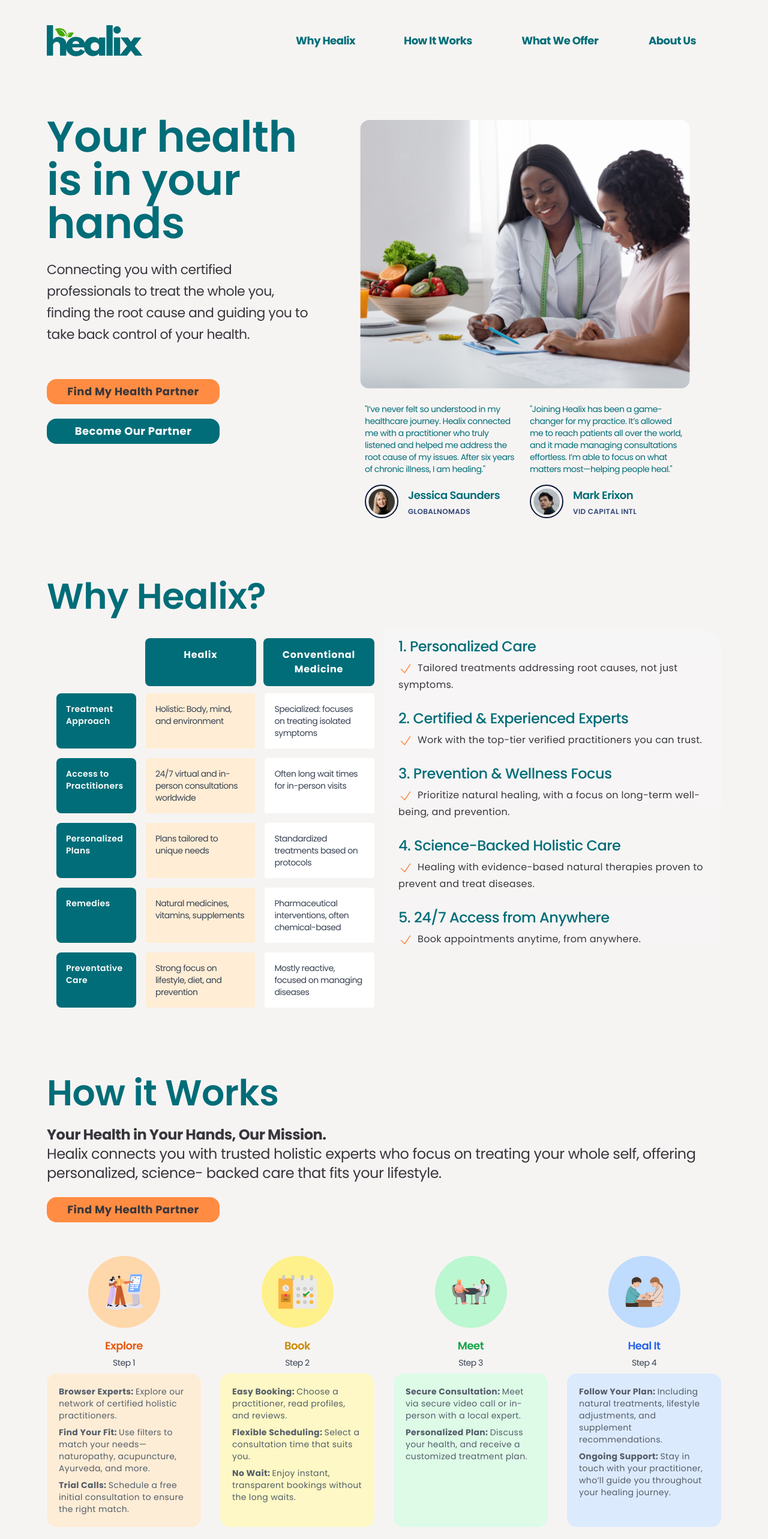
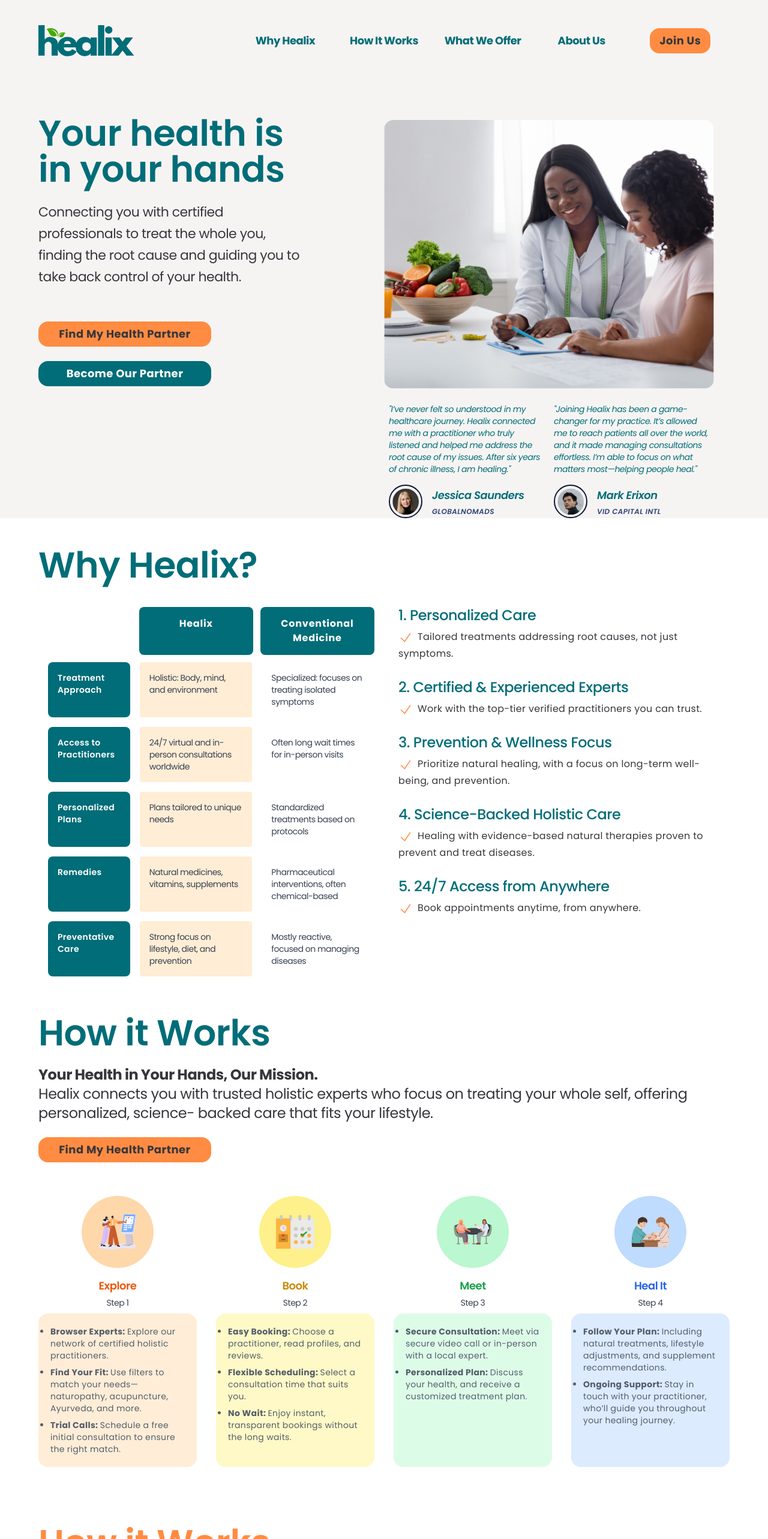
Before and after one commit to Danielvermel/weeul, a React (Vite) app: page / in a window 1280 px wide. Shown: the top 2566 px of the page at 60% size. Built offline with nearby package versions, Linux system fonts and the light colour scheme.

Commit message:
feedback improvements on hero page

```diff
--- a/src/constants/index.jsx
+++ b/src/constants/index.jsx
@@ -23,6 +23,25 @@ export const reasons = [
         id: "4",
         title: "5. 24/7 Access from Anywhere",
         text: "Book appointments anytime, from anywhere.",
+    },
+];
+
+export const menus = [
+    {
+        id: "0",
+        title: "Why Healix",
+    },
+    {
+        id: "1",
+        title: "How It Works",
+    },
+    {
+        id: "2",
+        title: "What We Offer",
+    },
+    {
+        id: "3",
+        title: "About Us",
     },
 ];
 
--- a/src/index.css
+++ b/src/index.css
@@ -137,7 +137,7 @@
     /* END of Gradients */
     /* START of Common */
     .container {
-        @apply mx-auto max-w-[1252px] px-16 max-xl:px-10 max-lg:px-6 max-sm:px-4;
+        @apply mx-auto max-w-[1280px] px-16 max-xl:px-10 max-lg:px-6 max-sm:px-4;
     }
 
     .caption {
@@ -171,11 +171,11 @@
     }
 
     .nav-li {
-        @apply relative flex flex-1 items-center justify-around max-lg:flex-col max-lg:items-start;
+        @apply relative flex flex-1 items-center justify-around max-lg:flex-col max-lg:items-start cursor-pointer;
     }
 
     .nav-logo {
-        @apply relative flex flex-1 items-center justify-start;
+        @apply relative flex flex-1 items-center justify-start grow-[2] cursor-pointer;
     }
 
     .dot {
--- a/src/sections/AboutUs.jsx
+++ b/src/sections/AboutUs.jsx
@@ -2,7 +2,7 @@ import { Element } from "react-scroll";
 
 const AboutUs = () => {
     return (
-        <section>
+        <section className="bg-white">
             <Element name="About Us" className="pb-32 pt-24 max-lg:pb-24 max-md:py-16">
                 <div className="container ">
                     {/* Yellow-bordered image as the containing element */}
--- a/src/sections/Header.jsx
+++ b/src/sections/Header.jsx
@@ -1,5 +1,7 @@
 import { Link as LinkScroll } from "react-scroll";
+import { menus } from "../constants/index.jsx";
 import { useEffect, useState } from "react";
+import Button from "../components/Button.jsx";
 import clsx from "clsx";
 
 const Header = () => {
@@ -66,16 +68,26 @@ const Header = () => {
                                         <img src="/images/healix.svg" width={160} height={55} alt="logo" />
                                     </LinkScroll>
                                 </li>
-                                <li className="nav-li">
-                                    <NavLink title="Why Healix" />
-                                    {/* <div className="dot" /> */}
-                                    <NavLink title="How It Works" />
-                                </li>
+                                {menus.map(({ id, title }) => (
+                                    <>
+                                        <li className="nav-li" key={id}>
+                                            <NavLink title={title} />
+                                        </li>
+                                    </>
+                                ))}
 
                                 <li className="nav-li">
-                                    <NavLink title="What We Offer" />
-                                    {/* <div className="dot" /> */}
-                                    <NavLink title="About Us" />
+                                    <Button
+                                        icon=""
+                                        containerClassName="bg-s6  m-6 mx-0"
+                                        textClassName="tracking-wide"
+                                        onClick={() => {
+                                            setType("client");
+                                            handleOpenModal();
+                                        }}
+                                    >
+                                        Join Us
+                                    </Button>
                                 </li>
                             </ul>
                         </nav>
--- a/src/sections/Hero.jsx
+++ b/src/sections/Hero.jsx
@@ -14,7 +14,7 @@ const Hero = () => {
     const handleCloseModal = () => setIsModalOpen(false);
 
     return (
-        <section className="relative pt-48 pb-40 mb-16 max-lg:pt-52 max-lg:pb-36 max-md:pt-36 max-md:pb-32">
+        <section className="relative h-lvh pt-48 pb-40 mb-16 max-lg:pt-52 max-lg:pb-36 max-md:pt-36 max-md:pb-32">
             <Modal isOpen={isModalOpen} onClose={handleCloseModal}>
                 <Newsletter type={type} />
             </Modal>
@@ -22,7 +22,7 @@ const Hero = () => {
                 <div className="container">
                     <div className="relative z-2 max-w-440 mr-12 max-lg:max-w-388">
                         {/* <div className="caption small-2 uppercase text-p3">Video Editing</div> */}
-                        <h2 className="mb-6 font-semibold text-7xl text-p4 max-lg:mb-7 max-lg:h2 max-md:mb-4 max-md:text-5xl max-md:leading-12">
+                        <h2 className="mb-6 font-semibold text-6xl text-p4 max-lg:mb-7 max-lg:h2 max-md:mb-4 max-md:text-5xl max-md:leading-12">
                             Your health is in your hands
                         </h2>
                         <p className="max-w-440 mb-14 body-1 max-md:mb-10">
@@ -57,14 +57,14 @@ const Hero = () => {
                         </LinkScroll>
                     </div>
 
-                    <div className="absolute top-48 pt-2 left-[calc(50%-40px)] pointer-events-none hero-img_res max-w-550">
+                    <div className="absolute top-48 pt-2 left-[calc(50%-0px)] pointer-events-none hero-img_res max-w-550">
                         <img src="/images/hero.png" className="size-max max-lg:h-auto rounded-2xl" alt="hero" />
                         <div className="flex flex-row">
                             {reviews.map((review) => (
                                 <div className="basis-1/2 mx-2" key={review.id}>
                                     <Review
                                         item={review}
-                                        containerClassName="last:after:hidden last:after:max-md:block"
+                                        containerClassName="last:after:hidden last:after:max-md:block italic"
                                     />
                                 </div>
                             ))}
--- a/src/sections/HowItWorks.jsx
+++ b/src/sections/HowItWorks.jsx
@@ -14,7 +14,7 @@ const HowItWorks = () => {
     const handleCloseModal = () => setIsModalOpen(false);
 
     return (
-        <section>
+        <section className="bg-white pt-12">
             <Modal isOpen={isModalOpen} onClose={handleCloseModal}>
                 <Newsletter type={type} />
             </Modal>
@@ -58,7 +58,7 @@ const HowItWorks = () => {
                                 <p className="text-sm text-gray-700 mt-1">{caption}</p>
                                 <ul
                                     className={clsx(
-                                        "text-gray-600 mt-2 text-left rounded-2xl p-5 h-64  opacity-95",
+                                        "text-gray-600 mt-2 text-left rounded-2xl p-5 h-64 list-disc pl-5 opacity-95",
                                         bgColor
                                     )}
                                 >
@@ -75,7 +75,7 @@ const HowItWorks = () => {
                 </div>
 
                 {/* Partners */}
-                <div className="container mb-24">
+                <div className="container pb-24">
                     <h2 className="font-semibold text-6xl text-s6 max-lg:mb-7 max-lg:h2 max-md:mb-4 max-md:text-5xl max-md:leading-12">
                         How it Works
                     </h2>
--- a/src/sections/WhatWeOffer.jsx
+++ b/src/sections/WhatWeOffer.jsx
@@ -4,7 +4,7 @@ import clsx from "clsx";
 
 const WhatWeOffer = () => {
     return (
-        <section className="mb-24">
+        <section className="bg-white">
             <Element name="What We Offer">
                 <div className="container">
                     <h2 className="mb-6 font-semibold text-6xl text-p4 max-lg:mb-7 max-lg:h2 max-md:mb-4 max-md:text-5xl max-md:leading-12">
--- a/src/sections/WhyUs.jsx
+++ b/src/sections/WhyUs.jsx
@@ -5,7 +5,7 @@ import { CheckIcon } from "@heroicons/react/24/solid";
 
 const WhyUs = () => {
     return (
-        <section className="mb-24">
+        <section className="pt-12 bg-white">
             <Element name="Why Healix">
                 <div className="container">
                     <h2 className="mb-6 font-semibold text-6xl text-p4 max-lg:mb-7 max-lg:h2 max-md:mb-4 max-md:text-5xl max-md:leading-12">
```
